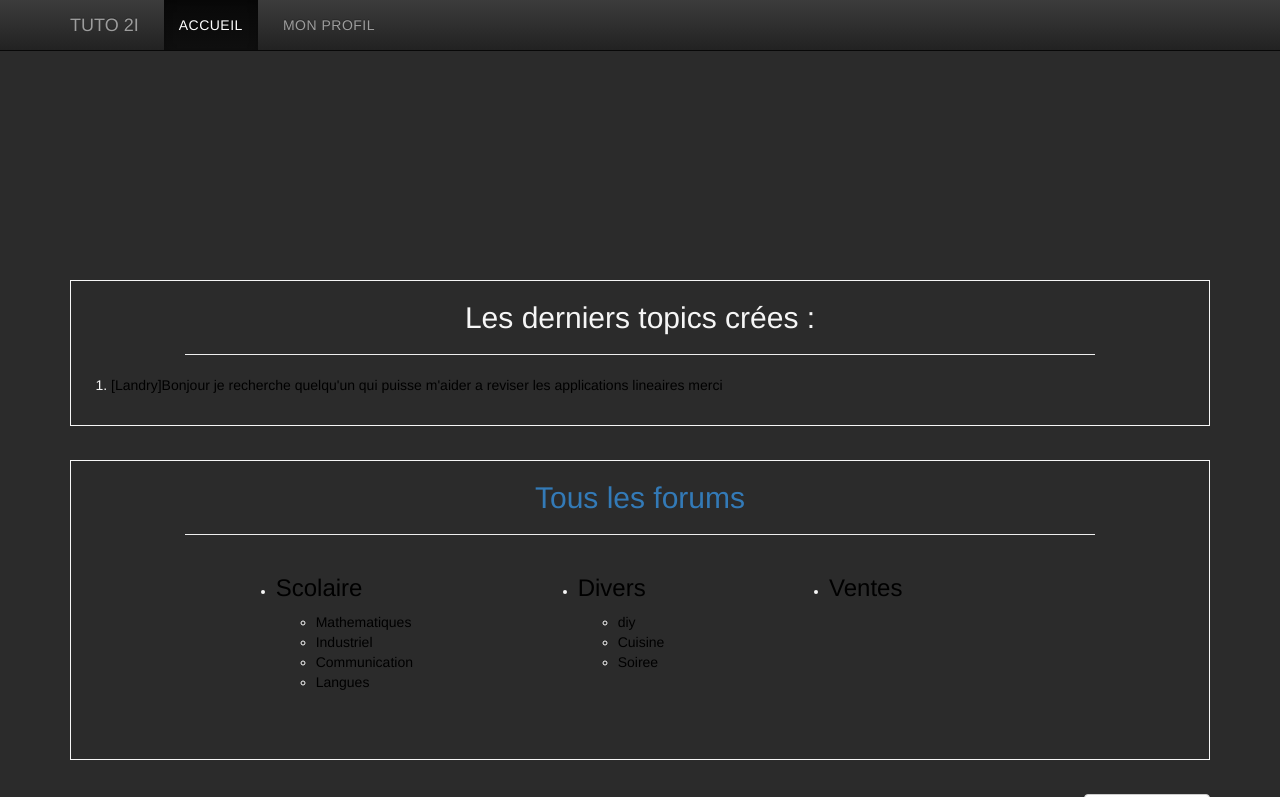
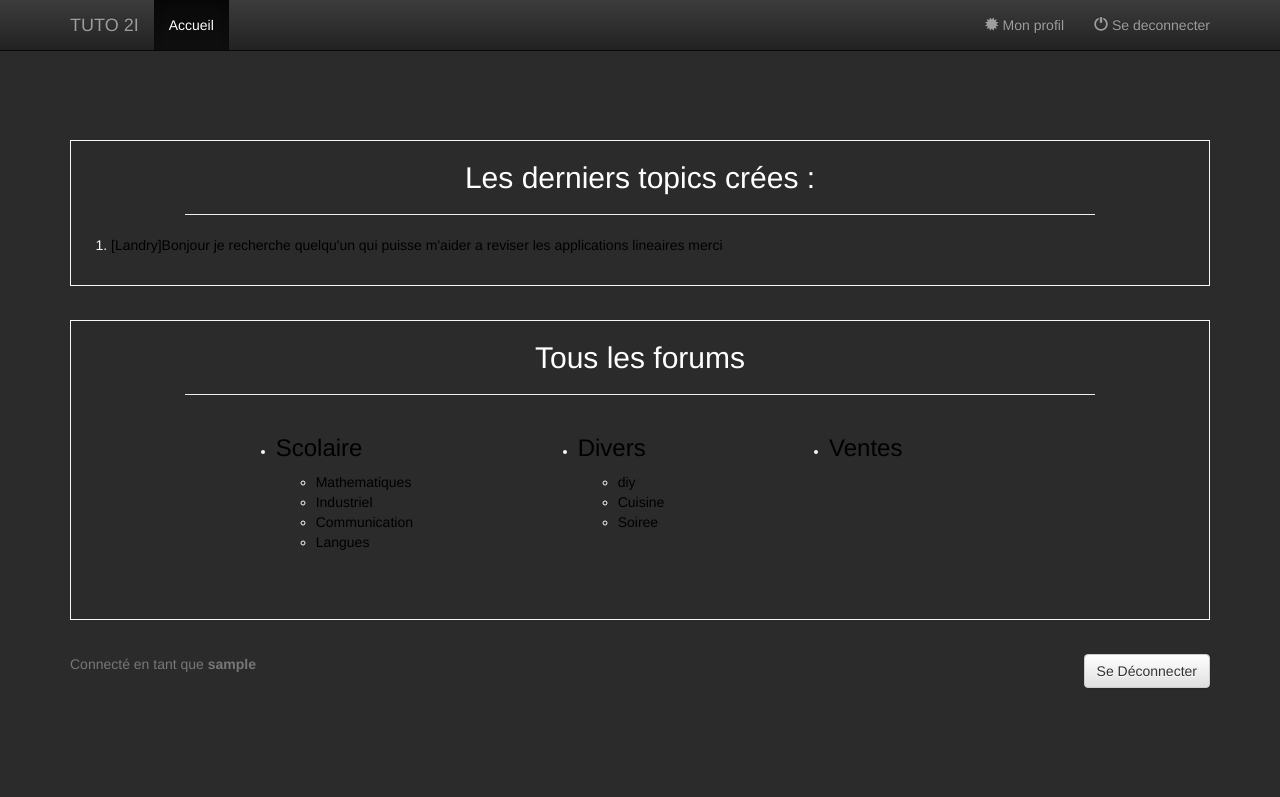
Before and after one commit to lvndry/Info2i, a PHP site: page / in a window 1280 px wide. Shown: the top 797 px of the page. After the commit the page ends 688 px from the top, so only its background shows below. Run offline with PHP 8.4, Linux system fonts and the light colour scheme; the visitor is signed in with stand-in values (Sample User, id 1); data comes from the database, SQL or seed files in the repository.

Commit message:
Avancement projet

```diff
--- a/config.php
+++ b/config.php
@@ -14,6 +14,6 @@
 $BDD_host="localhost";
 $BDD_user="root";
 $BDD_password=""; // vide sous windows
-$BDD_base="mpm";
+$BDD_base="info2i";
 
 ?>
--- a/controleur.php
+++ b/controleur.php
@@ -36,9 +36,9 @@
 					if (verifUser($login, $passe)) {
 						// tout s'est bien passé, doit-on se souvenir de la personne ?
 						if (valider("remember")) {
-							setcookie("login", $login , time()+60*60*24*30);
-							setcookie("passe", $password, time()+60*60*24*30);
-							setcookie("remember", true, time()+60*60*24*30);
+							setcookie('1login', $login , time()+60*60*24*30);
+							setcookie('passe', $password, time()+60*60*24*30);
+							setcookie('remember', true, time()+60*60*24*30);
 						} else {
 							setcookie("login","", time()-3600);
 							setcookie("passe","", time()-3600);
--- a/css/Home_css.css
+++ b/css/Home_css.css
@@ -5,42 +5,29 @@
     color: #F6F6F6;
 }
 
-.nav li{
-    display: inline-block;
-    margin-left: 10px;
-    text-transform: uppercase;
-    letter-spacing: .5px;
+.creation{
+    border: grey;
+    background: grey;
+    color: white;
 }
 
-.nav ul{
-    display: inline;
+.creation:hover{
+    color: orange;
 }
 
-.nav{
-    width: 300px;
-    list-style: none;
-    text-align: right;
-}
-
-.nav li{
-    float: left;
-}
-
-.nav li a{
-    color: red;
+.last-topic-contain{
+    margin-top: 10em;
 }
 
 section h2{
-    text-align: center
+    text-align: center;
+    color: white;
+    text-decoration: none;
 }
 
 section{
     border: 1px solid;
     margin-bottom: 3%;
-}
-
-.last-topic-contain{
-    margin-top: 20em;
 }
 
 section hr{
@@ -54,6 +41,7 @@
 
 li a:hover{
     color: orange;
+    text-decoration-style: none;
 }
 
 .disscusion-box{
@@ -77,7 +65,3 @@
     margin-left: 15%;
     padding-bottom: 15px;
 }
-
-.strong h3:hover{
-    color: black;
-}
--- a/forum.sql
+++ b/forum.sql
@@ -17,7 +17,7 @@
 /*!40101 SET NAMES utf8mb4 */;
 
 --
--- Base de données :  `forum`
+-- Base de données :  `Info2i`
 --
 
 -- --------------------------------------------------------
--- a/templates/Create_topic.php
+++ b/templates/Create_topic.php
@@ -4,11 +4,7 @@
     include_once "../libs/modele.php";
     include_once "../libs/config.php";
 
-    if(isset($_SESSION['login'])){
-        echo "Connecté";
-        rediriger("Create_topic.php");
-    }
-    else rediriger("connexion.php");
+  echo 'Login est '. $_SESSION['login'];
 ?>
 
 Creer topic
--- a/templates/header.php
+++ b/templates/header.php
@@ -63,10 +63,7 @@
 		// Si l'utilisateur n'est pas connecte, on affiche un lien de connexion
 
 
-		if (valider("connecte","SESSION")) {
 
-			echo mkHeadLink("Mon profil","profil",$view);
-		}
 
 
 		// else {
@@ -74,27 +71,56 @@
 		// 	if (isAdmin($_SESSION["idUser"]))
 		// 		echo mkHeadLink("Administration","admin",$view);
 		// }
+
+		//LES LIENS DE LA NAVBAR A DROITE
 		?>
         </ul>
 
        	<ul class="nav navbar-nav navbar-right">
 
-
-
        	<?php
 
        	if (!valider("connecte","SESSION")) {
-			echo mkHeadLink("Connexion","login",$view);
-			//echo "<li><a href=\"index.php?view=login\">Se connecter</a></li>";
-		}
-
-		if (!valider("connecte","SESSION")) {
-			echo mkHeadLink("Inscription","inscription",$view);
-		}
-
-       	?>
+       		?>
 
 
+			<li><a href="index.php?view=login"><span class="glyphicon glyphicon-log-in"></span> Connexion</a></li>
+			<?php
+
+		}
+		?>
+
+		<?php
+
+       	if (!valider("connecte","SESSION")) {
+       		?>
+
+
+			<li><a href="index.php?view=Inscription"><span class="glyphicon glyphicon-user"></span> Inscription</a></li>
+			<?php
+
+		}
+		?>
+
+		<?php
+		if (valider("connecte","SESSION")) {
+		?>
+
+			<li><a href="index.php?view=profil"><span class="glyphicon glyphicon-certificate"></span> Mon profil </a></li>
+		<?php
+		}
+		?>
+
+		<?php
+
+       	if (valider("connecte","SESSION")) {
+       		?>
+
+
+			<li><a href="controleur.php?action=Logout"><span class="glyphicon glyphicon-off"></span> Se deconnecter </a></li>
+			<?php
+		}
+		?>
     </ul>
 
       </div><!--/.nav-collapse -->
--- a/templates/login.php
+++ b/templates/login.php
@@ -42,5 +42,4 @@
 if ($msg4 = valider("msg4"))
 echo "<div class=\"alert alert-danger\" role=\"alert\"><strong> Erreur </strong> Les identifiants sont incorrects. </div>"
 
-
 ?>
```
